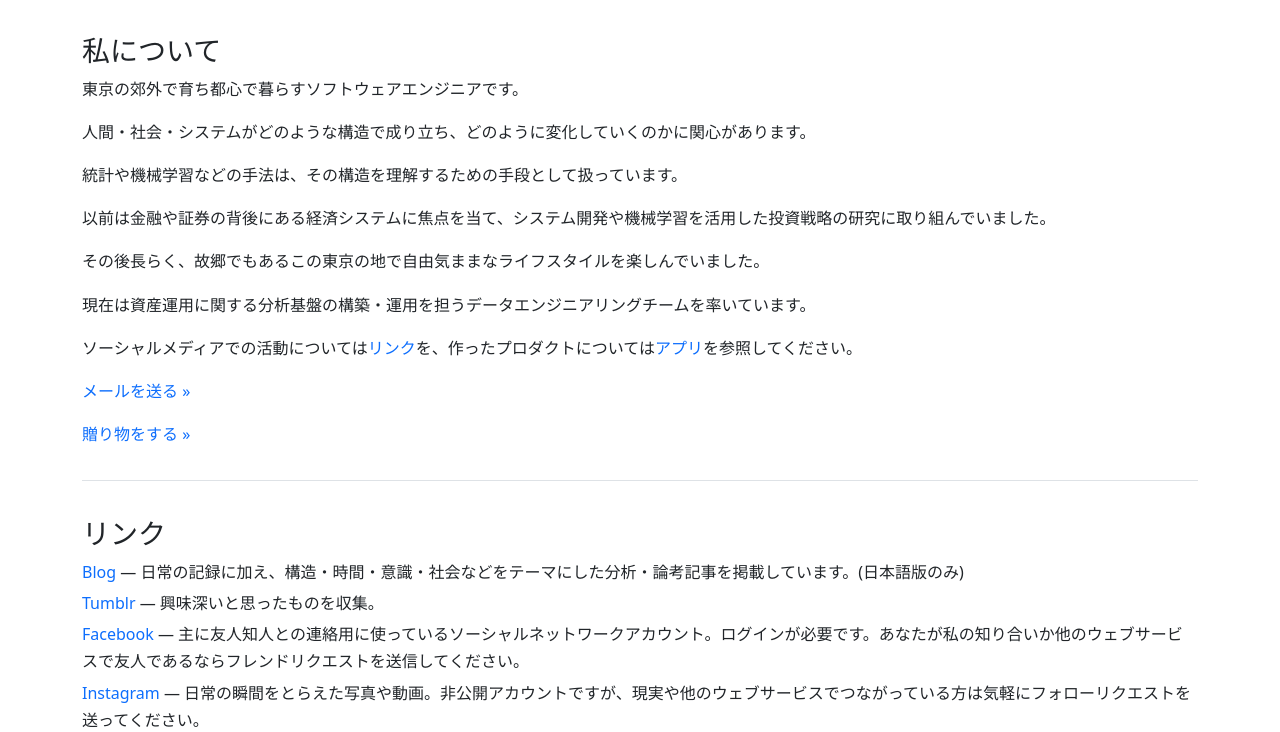
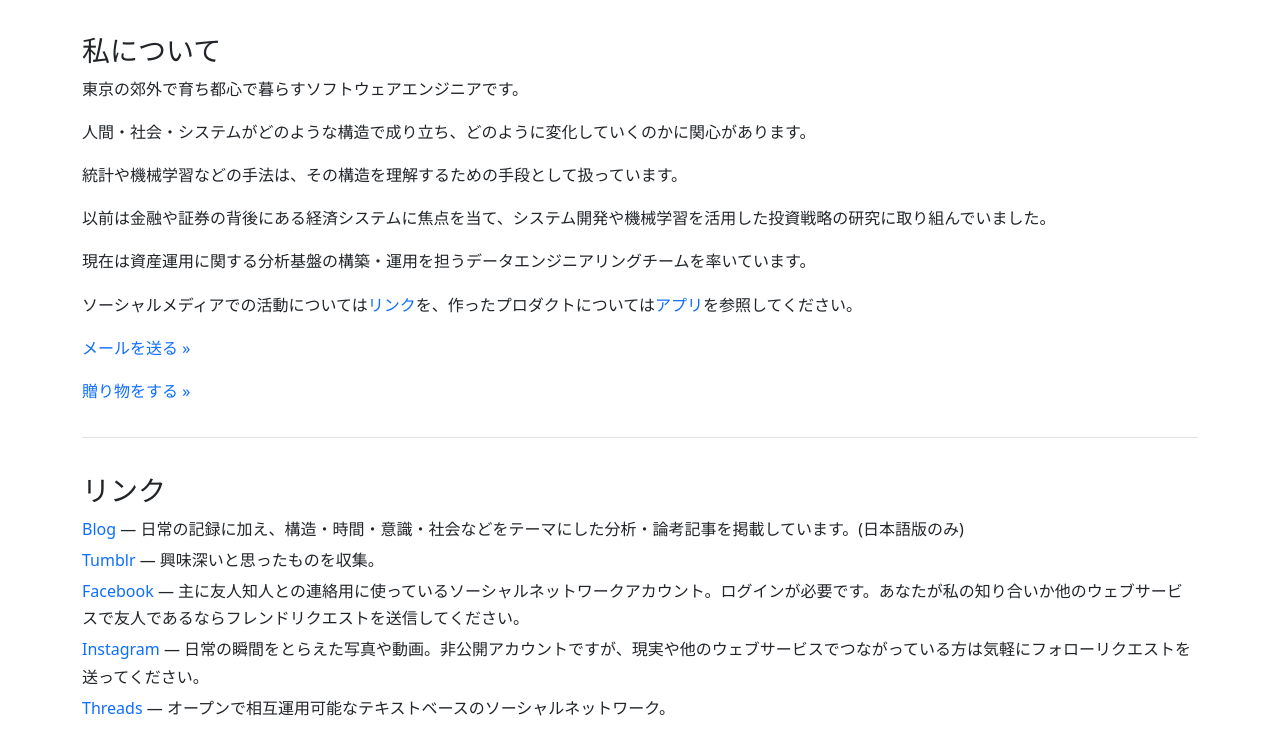
Before and after one commit to id774/id774.github.io, a plain HTML site: page index-ja.html in a window 1280 px wide. Shown: the part 68-800 px from the top of the page. Drawn offline with Linux system fonts and the light colour scheme.

Commit message:
35 Streamline profile career description

```diff
--- a/index-ja.html
+++ b/index-ja.html
@@ -35,7 +35,6 @@
         <p>人間・社会・システムがどのような構造で成り立ち、どのように変化していくのかに関心があります。</p>
         <p>統計や機械学習などの手法は、その構造を理解するための手段として扱っています。</p>
         <p>以前は金融や証券の背後にある経済システムに焦点を当て、システム開発や機械学習を活用した投資戦略の研究に取り組んでいました。</p>
-        <p>その後長らく、故郷でもあるこの東京の地で自由気ままなライフスタイルを楽しんでいました。</p>
         <p>現在は資産運用に関する分析基盤の構築・運用を担うデータエンジニアリングチームを率いています。</p>
         <p>ソーシャルメディアでの活動については<a href="#links">リンク</a>を、作ったプロダクトについては<a href="#apps">アプリ</a>を参照してください。</p>
         <p><a href="m&#97;i&#108;t&#111;:&#105;&#100;&#110;a&#110;&#97;shi&#64;g&#109;&#97;&#105;l&#46;c&#111;&#109;">メールを送る »</a></p><p><a href="http://www.amazon.co.jp/registry/wishlist/IE886E5AQF6V/?sort=priority" target="_blank" rel="noopener">贈り物をする »</a></p>
```
Also changed, not shown: index.html (+0 -1 lines).
